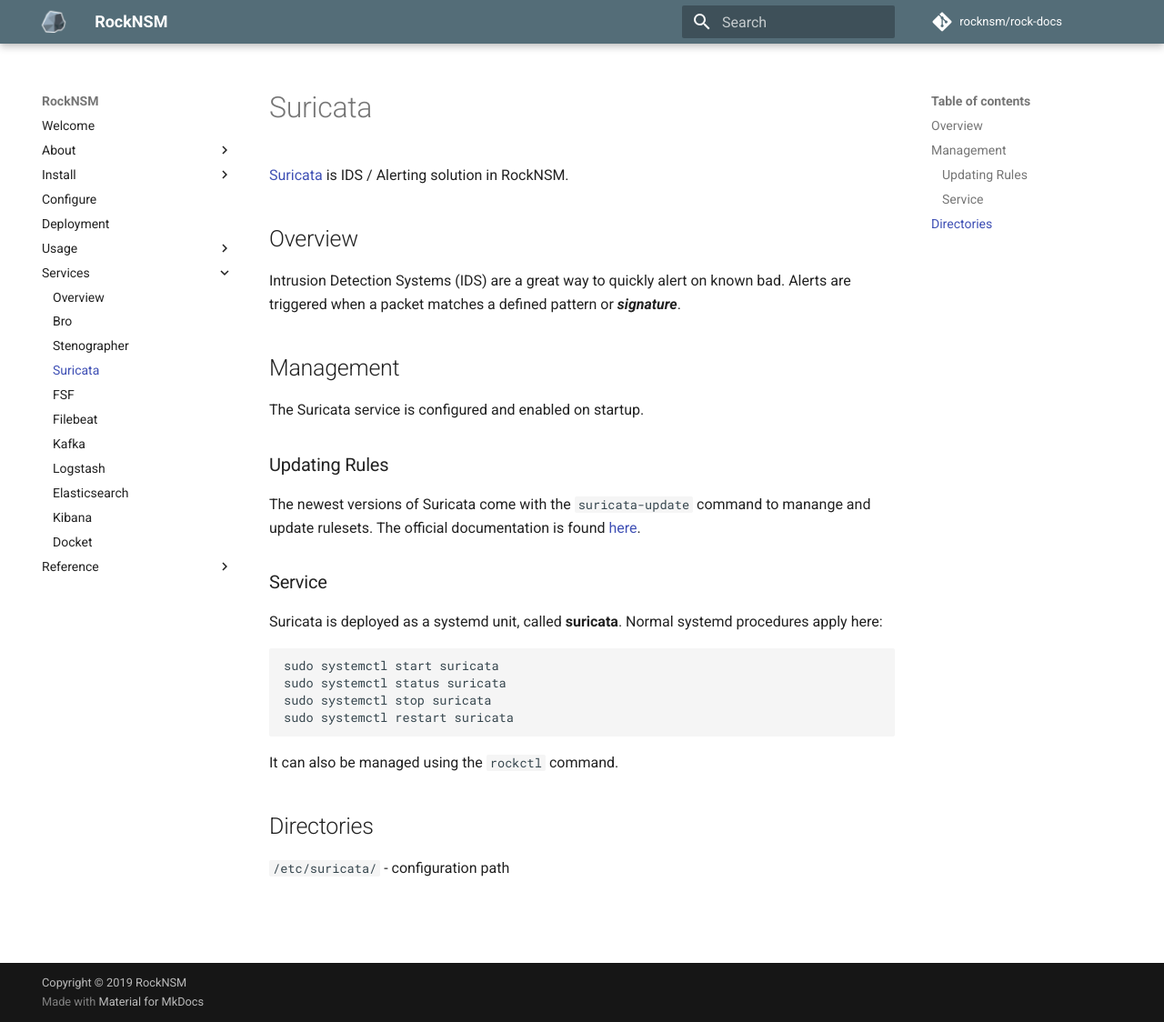
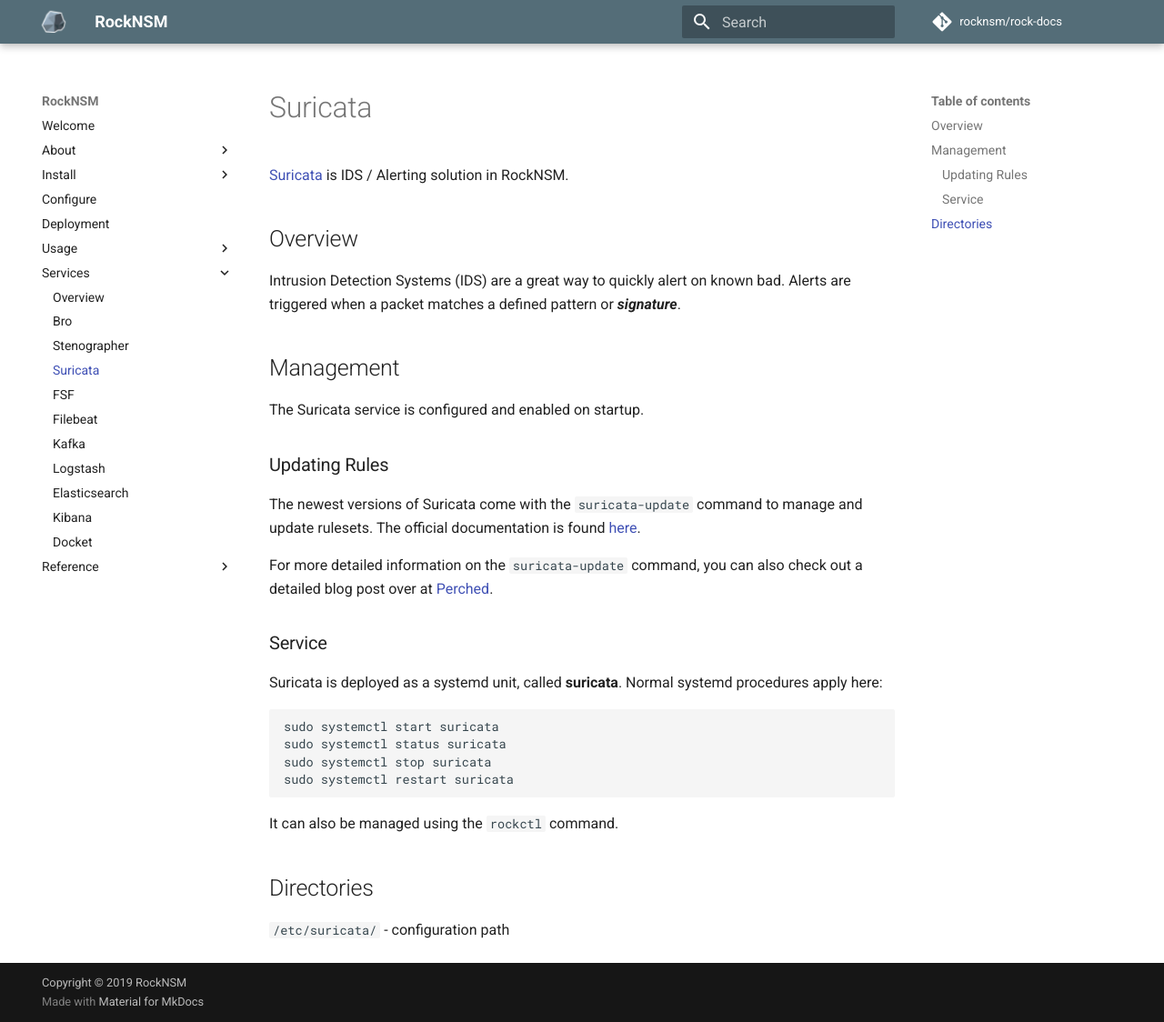
Before and after one commit to seven62/mkdocs-demo, an MkDocs documentation site: the page built from docs/services/suricata.md, in a window 1280 px wide and 1124 px high. Shown: the whole window at 91% size. Built offline with MkDocs 1.6.1 and Material for MkDocs 9.7.7, drawn with Linux system fonts in a browser that asks for light colours; comment, search, counter and statistics services are not loaded.

Commit message:
added suricata blog post from perched

```diff
--- a/docs/services/suricata.md
+++ b/docs/services/suricata.md
@@ -16,8 +16,10 @@
 ### Updating Rules
 
 The newest versions of Suricata come with the `suricata-update` command to
-manange and update rulesets. The official documentation is found
+manage and update rulesets. The official documentation is found
 [here](https://suricata.readthedocs.io/en/suricata-4.1.2/rule-management/suricata-update.html).
+
+For more detailed information on the `suricata-update` command, you can also check out a detailed blog post over at [Perched](https://blog.perched.io/managing-suricata-on-rocknsm-2-3-6a9f8fe4d5f0).
 
 ### Service
 
```
